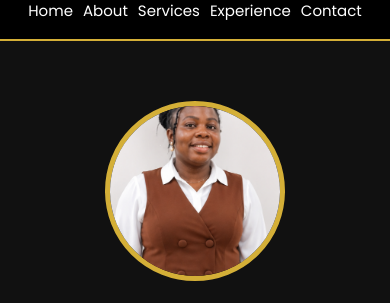
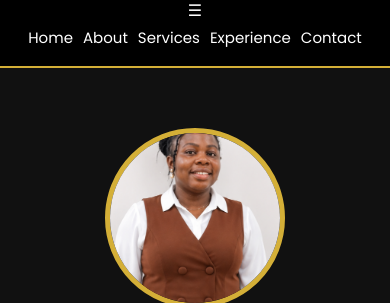
Before and after one commit to osolukaracheal-cloud/Osolukaracheal-cloud.github.io, a plain HTML site: page index.html in a window 390 px wide. Shown: the part 62-365 px from the top of the page. Drawn offline with Linux system fonts and the light colour scheme.

Commit message:
Update index.html

```diff
--- a/index.html
+++ b/index.html
@@ -17,14 +17,18 @@
 </head>
 
 <body>
-
 <nav>
 
 <div class="logo">
 Racheal Osoluka
 </div>
 
-<ul>
+<div class="menu-toggle" id="menu-toggle">
+☰
+</div>
+
+<ul id="nav-links">
+
 <li><a href="#home">Home</a></li>
 <li><a href="#about">About</a></li>
 <li><a href="#services">Services</a></li>
```
